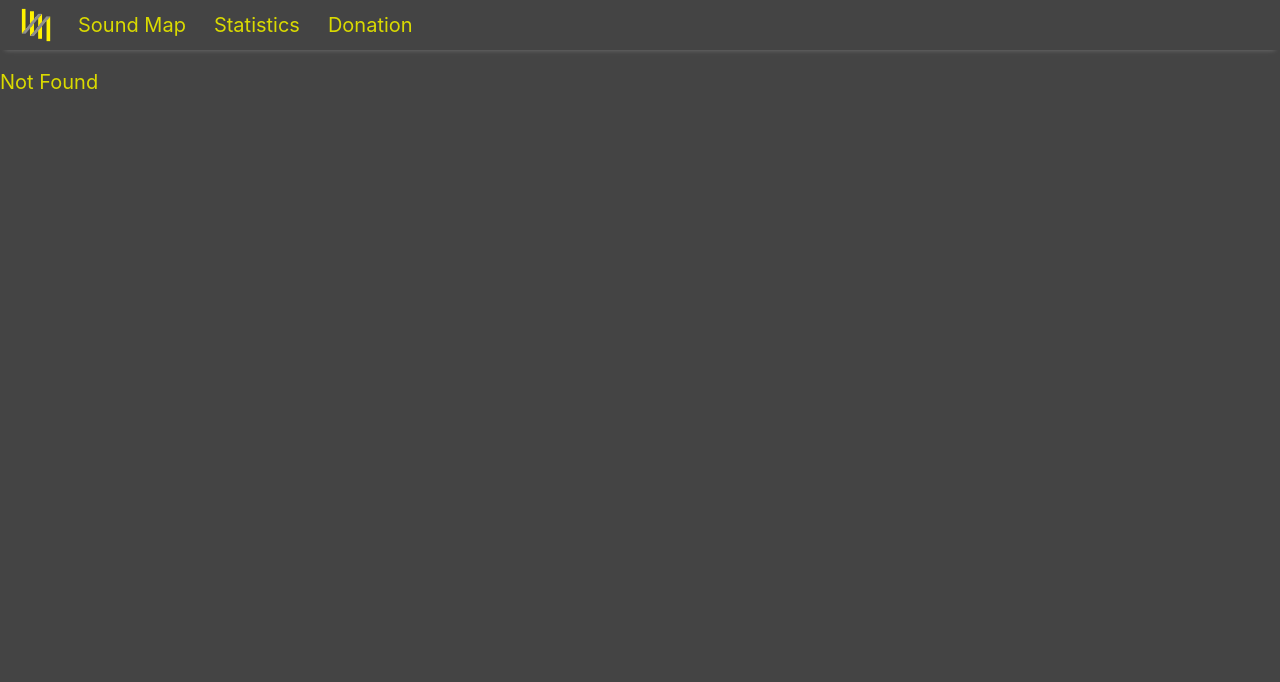
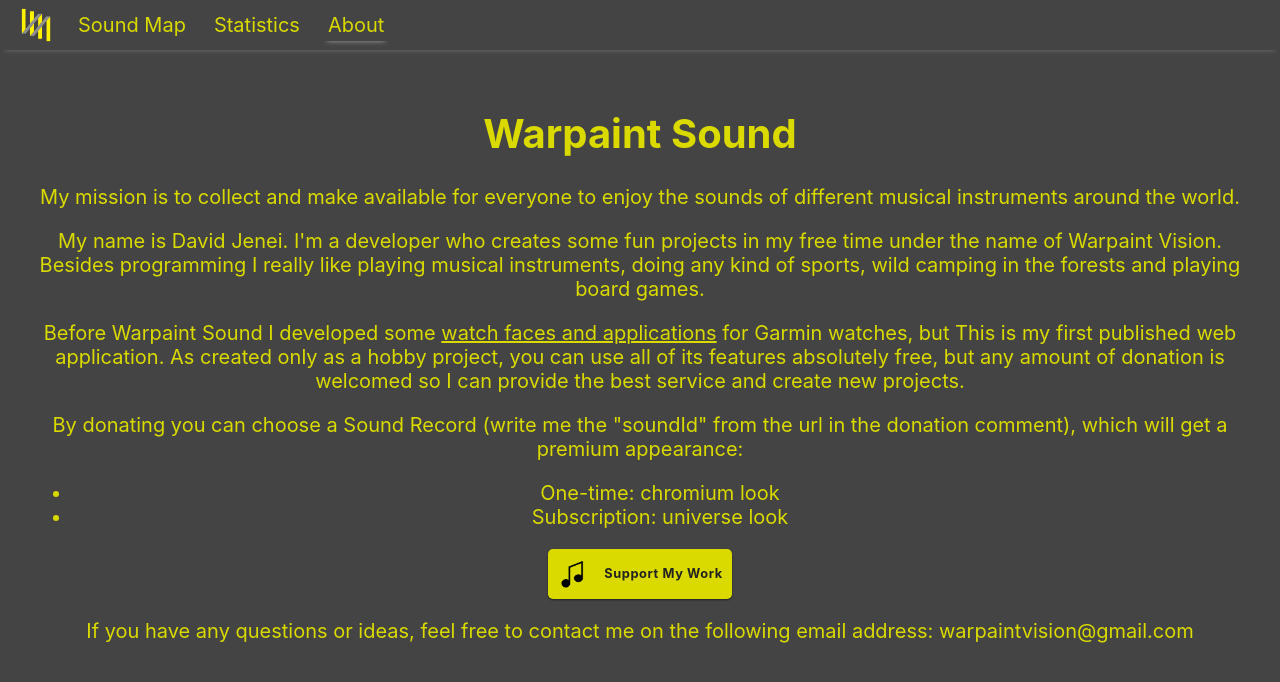
Before and after one commit to DavidJenei94/warpaint-sound, a React (Create React App) app in the folder frontend/: page /about in a window 1280 px wide. Before the commit this address had no page. Shown: the top 682 px of the page. Built offline with nearby package versions, Linux system fonts and the light colour scheme.

Commit message:
Add basic about page

```diff
--- a/frontend/src/App.tsx
+++ b/frontend/src/App.tsx
@@ -7,12 +7,13 @@ import FeedbackContext from './store/feedback-context';
 import Information from './components/Map/Information/Information';
 import Terms from './components/Map/Information/Terms';
 import FeedbackBar from './components/UI/FeedbackBar';
+import LoadingIcon from './components/UI/LoadingIcon';
 
 import './App.module.scss';
-import LoadingIcon from './components/UI/LoadingIcon';
+import NotFound from './components/UI/NotFound/NotFound';
 
 const Map = React.lazy(() => import('./components/Map/Map'));
-const Donation = React.lazy(() => import('./components/About/About'));
+const About = React.lazy(() => import('./components/About/About'));
 const Statistics = React.lazy(
   () => import('./components/Statistics/Statistics')
 );
@@ -27,14 +28,15 @@ const App = () => {
       <Suspense fallback={<LoadingIcon />}>
         <Main>
           <Routes>
-            <Route path="/" element={<Navigate to="/map" replace />} />
+            <Route path="/" element={<Navigate to="/map/information" replace />} />
+            <Route path="/home" element={<Navigate to="/map/information" replace />} />
             <Route path="/map" element={<Map />}>
               <Route path="information" element={<Information />} />
               <Route path="terms" element={<Terms />} />
             </Route>
             <Route path="/statistics" element={<Statistics />} />
-            <Route path="/donation" element={<Donation />} />
-            <Route path="*" element={<p>Not Found</p>} />
+            <Route path="/about" element={<About />} />
+            <Route path="*" element={<NotFound />} />
           </Routes>
         </Main>
       </Suspense>
--- a/frontend/src/components/About/About.module.scss
+++ b/frontend/src/components/About/About.module.scss
@@ -0,0 +1,12 @@
+@use '../../utils/styles.variables' as styles;
+
+.about-container {
+  margin: 32px;
+
+  text-align: center;
+
+  .garmin-link {
+    color: styles.$primaryColor;
+    text-decoration: underline;
+  }
+}
--- a/frontend/src/components/About/About.tsx
+++ b/frontend/src/components/About/About.tsx
@@ -1,9 +1,48 @@
+import BuyMeACoffee from '../UI/BuyMeACoffee';
+
 import styles from './About.module.scss';
 
 const About = () => {
   return (
-    <div>
-      <h1>Here will be the About Page</h1>
+    <div className={styles['about-container']}>
+      <h1>Warpaint Sound</h1>
+      <p>
+        My mission is to collect and make available for everyone to enjoy the
+        sounds of different musical instruments around the world.
+      </p>
+      <p>
+        My name is David Jenei. I'm a developer who creates some fun projects in
+        my free time under the name of Warpaint Vision. Besides programming I
+        really like playing musical instruments, doing any kind of sports, wild
+        camping in the forests and playing board games.
+      </p>
+      <p>
+        Before Warpaint Sound I developed some{' '}
+        <a
+          className={styles['garmin-link']}
+          href="https://apps.garmin.com/en-US/developer/2771e077-a0d7-4cd4-8e3e-b6057c853dc9/apps"
+          target="_blank"
+        >
+          watch faces and applications
+        </a>{' '}
+        for Garmin watches, but This is my first published web application. As
+        created only as a hobby project, you can use all of its features
+        absolutely free, but any amount of donation is welcomed so I can provide
+        the best service and create new projects.
+      </p>
+      <p>
+        By donating you can choose a Sound Record (write me the "soundId" from
+        the url in the donation comment), which will get a premium appearance:
+      </p>
+      <ul>
+        <li>One-time: chromium look</li>
+        <li>Subscription: universe look</li>
+      </ul>
+      <BuyMeACoffee />
+      <p>
+        If you have any questions or ideas, feel free to contact me on the
+        following email address: warpaintvision@gmail.com
+      </p>
     </div>
   );
 };
--- a/frontend/src/components/Layout/NavBar.tsx
+++ b/frontend/src/components/Layout/NavBar.tsx
@@ -25,7 +25,7 @@ const NavBar = () => {
       </div>
       <NavItem to="/map">Sound Map</NavItem>
       <NavItem to="/statistics">Statistics</NavItem>
-      <NavItem to="/donation">Donation</NavItem>
+      <NavItem to="/about">About</NavItem>
     </div>
   );
 };
--- a/frontend/src/components/Layout/NavItem.tsx
+++ b/frontend/src/components/Layout/NavItem.tsx
@@ -11,7 +11,6 @@ const NavItem = ({ children, to }: NavItemProps) => {
   return (
     <NavLink
       to={to}
-      // style={{ color: 'inherit', textDecoration: 'inherit'}}
       className={({ isActive }) =>
         isActive ? `${styles.link} ${styles.active}` : `${styles.link}`
       }
--- a/frontend/src/components/Map/Information/Information.module.scss
+++ b/frontend/src/components/Map/Information/Information.module.scss
@@ -1,13 +1,12 @@
 @use '../../../utils/styles.variables' as styles;
 
 .container {
-  padding: 0 32px 32px;
+  padding: 0 64px 32px;
   & > p {
     font-size: 18px;
   }
 
   .checkcontent {
-
     & > a {
       text-decoration: none;
       font-family: inherit;
--- a/frontend/src/components/Map/Information/Information.tsx
+++ b/frontend/src/components/Map/Information/Information.tsx
@@ -40,9 +40,9 @@ const Information = () => {
           <p>
             No personal information is stored however by uploading a Sound
             Record You must accept the{' '}
-            <div className={styles.checkcontent}>
+            <span className={styles.checkcontent}>
               <Link to="/map/terms">Terms and Conditions</Link>
-            </div>
+            </span>
           </p>
           <p>Good browsing and have fun!</p>
         </div>
--- a/frontend/src/components/Map/Panels/Donation.tsx
+++ b/frontend/src/components/Map/Panels/Donation.tsx
@@ -14,8 +14,8 @@ const Donation = () => {
           I can provide the best service and create new projects.
         </p>
         <p>
-          By donating you can choose a Sound Record, which will get a premium
-          appearance:
+          By donating you can choose a Sound Record (write me the "soundId" from
+          the url in the donation comment), which will get a premium appearance:
         </p>
         <ul>
           <li>One-time: chromium look</li>
--- /dev/null
+++ b/frontend/src/components/UI/NotFound/NotFound.module.scss
@@ -0,0 +1,12 @@
+@use "../../../utils/styles.variables" as styles;
+
+.container {
+  padding-top: 20px;
+  text-align: center;
+
+  & > button {
+
+    padding: 8px;
+    background-color: styles.$secondaryColor;
+  }
+}
--- /dev/null
+++ b/frontend/src/components/UI/NotFound/NotFound.tsx
@@ -0,0 +1,22 @@
+import { useNavigate } from 'react-router-dom';
+
+import Button from '../Button';
+
+import styles from './NotFound.module.scss';
+
+const NotFound = () => {
+  const navigate = useNavigate();
+
+  const navigateToHome = () => {
+    navigate('/', { replace: true });
+  };
+
+  return (
+    <div className={styles.container}>
+      <p>This page does not exists.</p>
+      <Button onClick={navigateToHome}><p>Home page</p></Button>
+    </div>
+  );
+};
+
+export default NotFound;
```
